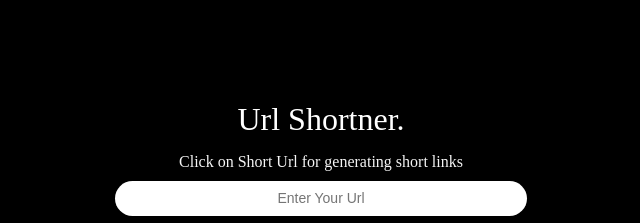
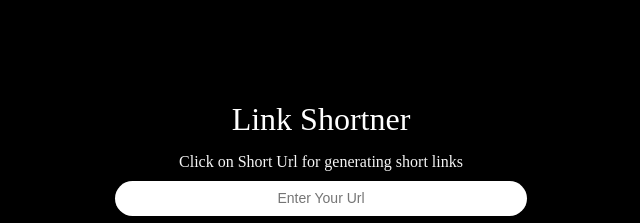
Before and after one commit to Sriram544/Link_Shortner, a plain HTML site: page index.html in a window 1280 px wide. Shown: the part 72-295 px from the top of the page, 319-959 px from the left. Drawn offline with Linux system fonts and the light colour scheme.

Commit message:
Update index.html

```diff
--- a/index.html
+++ b/index.html
@@ -9,7 +9,7 @@
 <body>
 
     <div class="container">
-            <label for="url">Url Shortner.</label>
+            <label for="url">Link Shortner</label>
             <p>Click on Short Url for generating short links</p>
             <input  type="text" id="url"  placeholder="Enter Your Url" >
             <button onclick="shortURL()" id="btn">Short Url</button>
```
